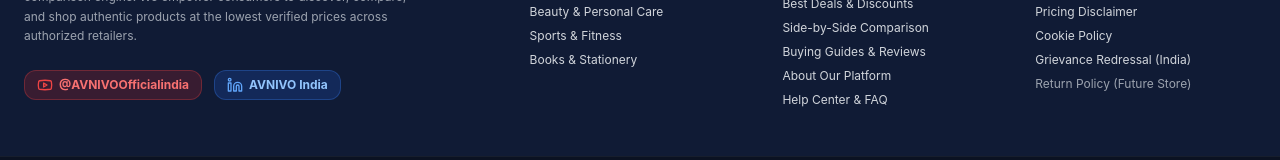
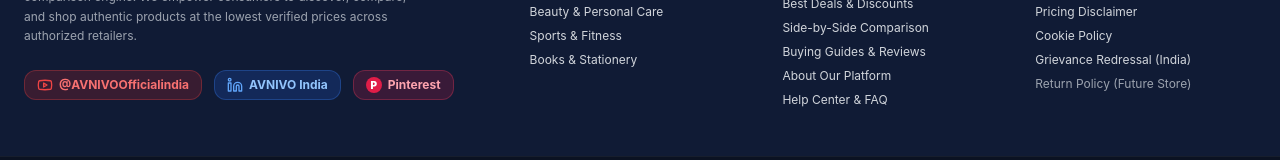
Before and after one commit to rishabhpal549-web/avnivo, a Next.js app: page / in a window 1280 px wide. Shown: the part 3312-3472 px from the top of the page. Built offline with nearby package versions, Linux system fonts and the light colour scheme; no server answers; the database is empty.

Commit message:
feat: link official Pinterest profile in website footer

```diff
--- a/src/components/layout/Footer.tsx
+++ b/src/components/layout/Footer.tsx
@@ -84,6 +84,15 @@ export function Footer() {
             >
               <Linkedin className="w-4 h-4 text-blue-400" />
               <span>AVNIVO India</span>
+            </a>
+            <a
+              href="https://www.pinterest.com/avnivoofficialindia"
+              target="_blank"
+              rel="noopener noreferrer"
+              className="inline-flex items-center gap-1.5 px-3 py-1.5 bg-rose-600/20 hover:bg-rose-600/30 text-rose-300 border border-rose-500/30 rounded-xl text-xs font-bold transition-all"
+            >
+              <span className="w-4 h-4 rounded-full bg-rose-600 text-white flex items-center justify-center text-[10px] font-black">P</span>
+              <span>Pinterest</span>
             </a>
           </div>
         </div>
```
